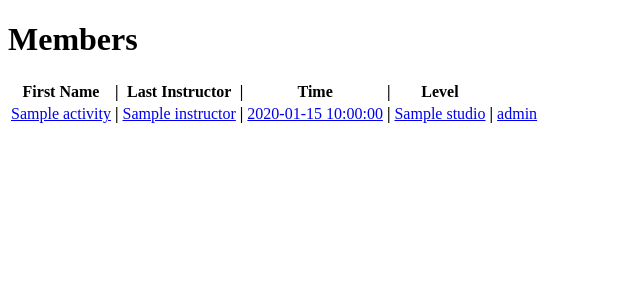
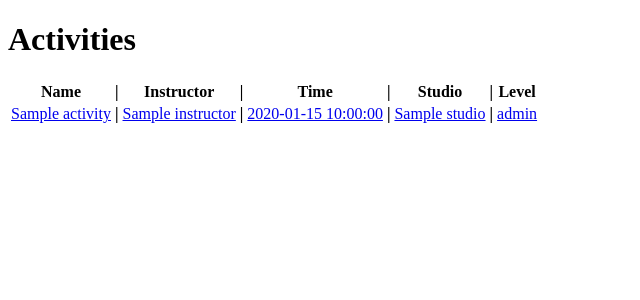
Before and after one commit to Wellington-Black/Project_Web_Programming_with_Python, a Flask app: page /activities in a window 1280 px wide. Shown: the top 300 px of the page, without its empty margins (0-640 px from the left). Run offline with Flask 2, Linux system fonts and the light colour scheme; a database or web service that is not in the repository returns one stand-in record (values such as "Sample title"); some libraries are stand-ins or nearby versions.

Commit message:
Added show and edit individial activity page and form

```diff
--- a/studio_management_suite/controllers/activity_controller.py
+++ b/studio_management_suite/controllers/activity_controller.py
@@ -30,3 +30,31 @@ def create_activity():
     activity = Activity(name, instructor, time, studio, level)
     activity_repository.save(activity)
     return redirect('/activities')
+##############
+# SHOW
+# GET '/activities/<id>'
+@activities_blueprint.route("/activities/<id>", methods = ['GET'])
+def show_activity(id):
+    activity = activity_repository.select(id)
+    return render_template('activities/show.html', activity = activity)
+
+# EDIT
+# GET '/activities/<id>/edit'
+@activities_blueprint.route("/activities/<id>/edit", methods=['GET'])
+def edit_activity(id):
+    activity = activity_repository.select(id)
+    activities = activity_repository.select_all()
+    return render_template('activities/edit.html', activity = activity, all_activities = activities)
+
+# UPDATE
+# PUT '/activities/<id>'
+@activities_blueprint.route('/activities/<id>', methods=['POST'])
+def update_activity(id):
+    name = request.form['name']
+    instructor = request.form['instructor']
+    time = request.form['time']
+    studio = request.form['studio']
+    level = request.form['level']
+    activity = Activity(name, instructor, time, studio, level, id)
+    activity_repository.update(activity)
+    return redirect('/activities')
--- a/studio_management_suite/repositories/activity_repository.py
+++ b/studio_management_suite/repositories/activity_repository.py
@@ -11,7 +11,7 @@ def save(activity):
     return activity
 
 def update(activity):
-    sql = "UPDATE activities SET (name, instructor, time, studio, level) = ( %s, %s, %s, %s ) WHERE id = %s"
+    sql = "UPDATE activities SET (name, instructor, time, studio, level) = ( %s, %s, %s, %s, %s ) WHERE id = %s"
     values = [activity.name, activity.instructor, activity.time, activity.studio, activity.level, activity.id]
     run_sql(sql, values)
 
@@ -24,3 +24,13 @@ def select_all():
         activity = Activity(row['name'], row['instructor'], row['time'], row['studio'], row['level'], row['id'])
         activities.append(activity)
     return activities
+
+def select(id):
+    activity = None
+    sql = "SELECT * FROM activities WHERE id = %s"
+    values = [id]
+    result = run_sql(sql, values)[0]
+
+    if result is not None:
+        activity = Activity(result['name'], result['instructor'], result['time'], result['studio'], result['level'], result['id'] )
+    return activity
--- a/studio_management_suite/templates/activities/index.html
+++ b/studio_management_suite/templates/activities/index.html
@@ -1,18 +1,20 @@
 {% extends '/layout.html' %}
 
-{% block title %} Members {% endblock %}
+{% block title %} Activities {% endblock %}
 
 {% block main %}
 
-<h1>Members</h1>
+<h1>Activities</h1>
 
 <table>
   <tr>
-    <th>First Name</th>
+    <th>Name</th>
     <th>|</th>
-    <th>Last Instructor</th>
+    <th>Instructor</th>
     <th>|</th>
     <th>Time</th>
+    <th>|</th>
+    <th>Studio</th>
     <th>|</th>
     <th>Level</th>
 
```
Also changed, not shown: studio_management_suite/templates/activities/edit.html (added, +31 -0 lines), studio_management_suite/templates/activities/show.html (added, +17 -0 lines), studio_management_suite/repositories/member_repository.py (line endings or trailing spaces).
